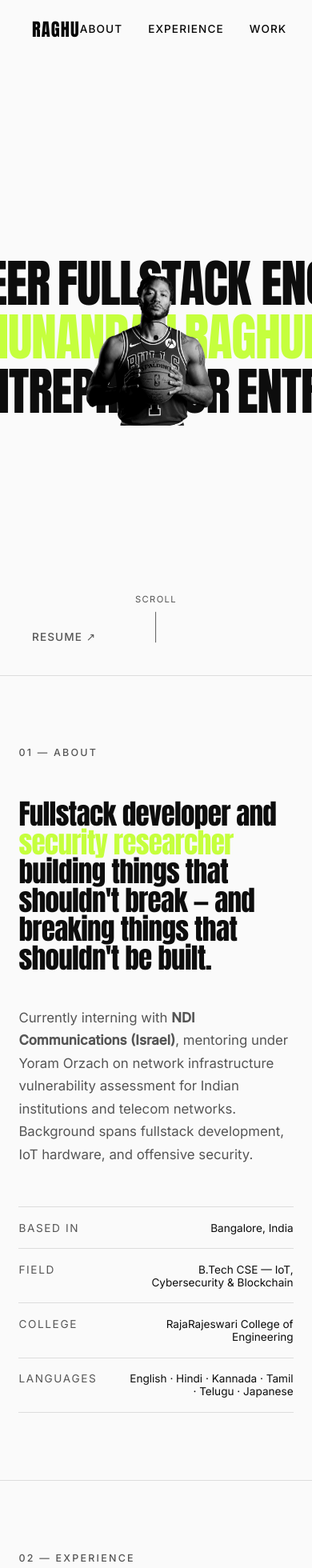
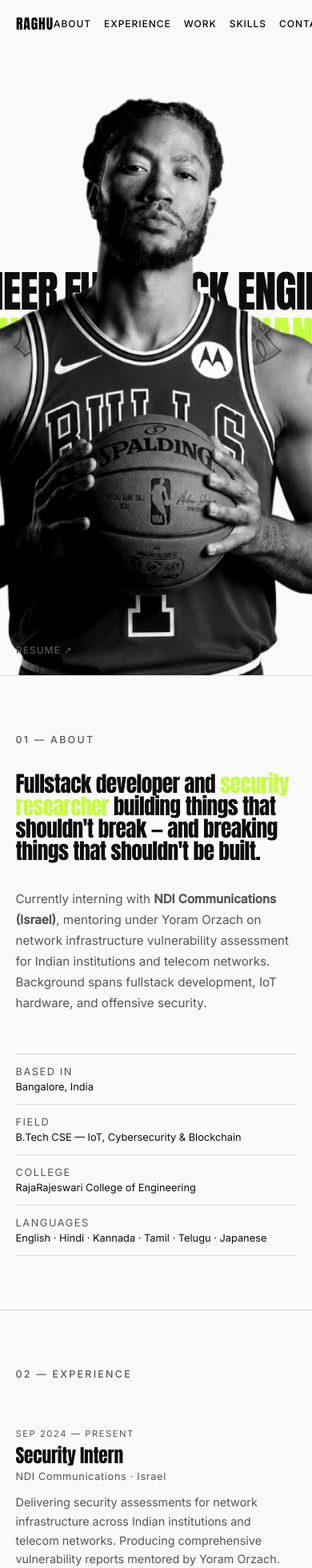
Before and after one commit to Ashok-B24/Dexter-portfolio, a React (Vite) app: page / in a window 390 px wide. Shown: the top 1960 px of the page at 80% size. Built offline with nearby package versions, Linux system fonts and the light colour scheme.

Commit message:
Optimize mobile — adjusted clamp sizes, nav, hero, layouts for small screens

```diff
--- a/src/App.css
+++ b/src/App.css
@@ -541,7 +541,7 @@
 }
 
 /* =========================================
-   RESPONSIVE
+   RESPONSIVE — Tablet
    ========================================= */
 @media (max-width: 880px) {
   .section { padding: 10vh 6vw; }
@@ -557,4 +557,103 @@
   .project__desc { max-width: none; }
 
   .contact__row { grid-template-columns: 1fr; gap: 0.4rem; }
+
+  .role:hover { padding-left: 0; }
+  .project:hover { transform: none; }
 }
+
+/* =========================================
+   RESPONSIVE — Mobile
+   ========================================= */
+@media (max-width: 640px) {
+  body { cursor: auto; }
+  .cursor, .cursor__dot { display: none; }
+
+  .nav { padding: 14px 20px; }
+  .nav__logo { font-size: 1.1rem; }
+  .nav__links { gap: 16px; }
+  .nav__links a {
+    font-size: 0.75rem;
+    padding: 8px 0;
+  }
+
+  .hero__track-inner span {
+    font-size: clamp(2.8rem, 14vw, 4rem);
+  }
+
+  .hero__portrait img {
+    object-fit: cover;
+    object-position: center 30%;
+  }
+
+  .hero__resume {
+    bottom: 24px;
+    left: 20px;
+    font-size: 0.75rem;
+  }
+
+  .hero__scroll { display: none; }
+
+  .section { padding: 8vh 5vw; }
+
+  .section__head { margin-bottom: 4vh; }
+
+  .about__headline {
+    font-size: clamp(1.6rem, 7vw, 2.2rem);
+  }
+
+  .about__body {
+    font-size: 0.95rem;
+    margin-top: 2vh;
+  }
+
+  .about__fact {
+    flex-direction: column;
+    gap: 0.2rem;
+    padding: 0.9rem 0;
+    font-size: 0.8rem;
+  }
+  .about__fact dd { text-align: left; max-width: none; }
+
+  .role { padding: 3vh 0; gap: 1vh; }
+
+  .role__title {
+    font-size: clamp(1.3rem, 6vw, 1.8rem);
+  }
+
+  .role__period { font-size: 0.7rem; }
+  .role__org { font-size: 0.8rem; }
+  .role__desc { font-size: 0.9rem; margin-top: 0.8rem; }
+
+  .project { padding: 3.5vh 0; gap: 1vh; }
+  .project__title {
+    font-size: clamp(1.3rem, 6vw, 1.8rem);
+  }
+  .project__index { font-size: 1.1rem; }
+  .project__cat { font-size: 0.7rem; }
+  .project__desc { font-size: 0.9rem; }
+
+  .capabilities__grid { gap: 3vh; }
+  .cap-group__label {
+    font-size: clamp(1.2rem, 5vw, 1.6rem);
+    margin-bottom: 1.5vh;
+  }
+  .cap-group__items li { font-size: 0.9rem; }
+
+  .contact { min-height: auto; padding-bottom: 6vh; }
+  .contact__headline {
+    font-size: clamp(2rem, 10vw, 3rem);
+    margin-bottom: 5vh;
+  }
+  .contact__row { padding: 1.2rem 0; gap: 0.3rem; }
+  .contact__val {
+    font-size: clamp(1.1rem, 5vw, 1.4rem);
+  }
+
+  .footer {
+    flex-direction: column;
+    gap: 0.4rem;
+    padding-top: 4vh;
+    font-size: 0.7rem;
+  }
+}
```
